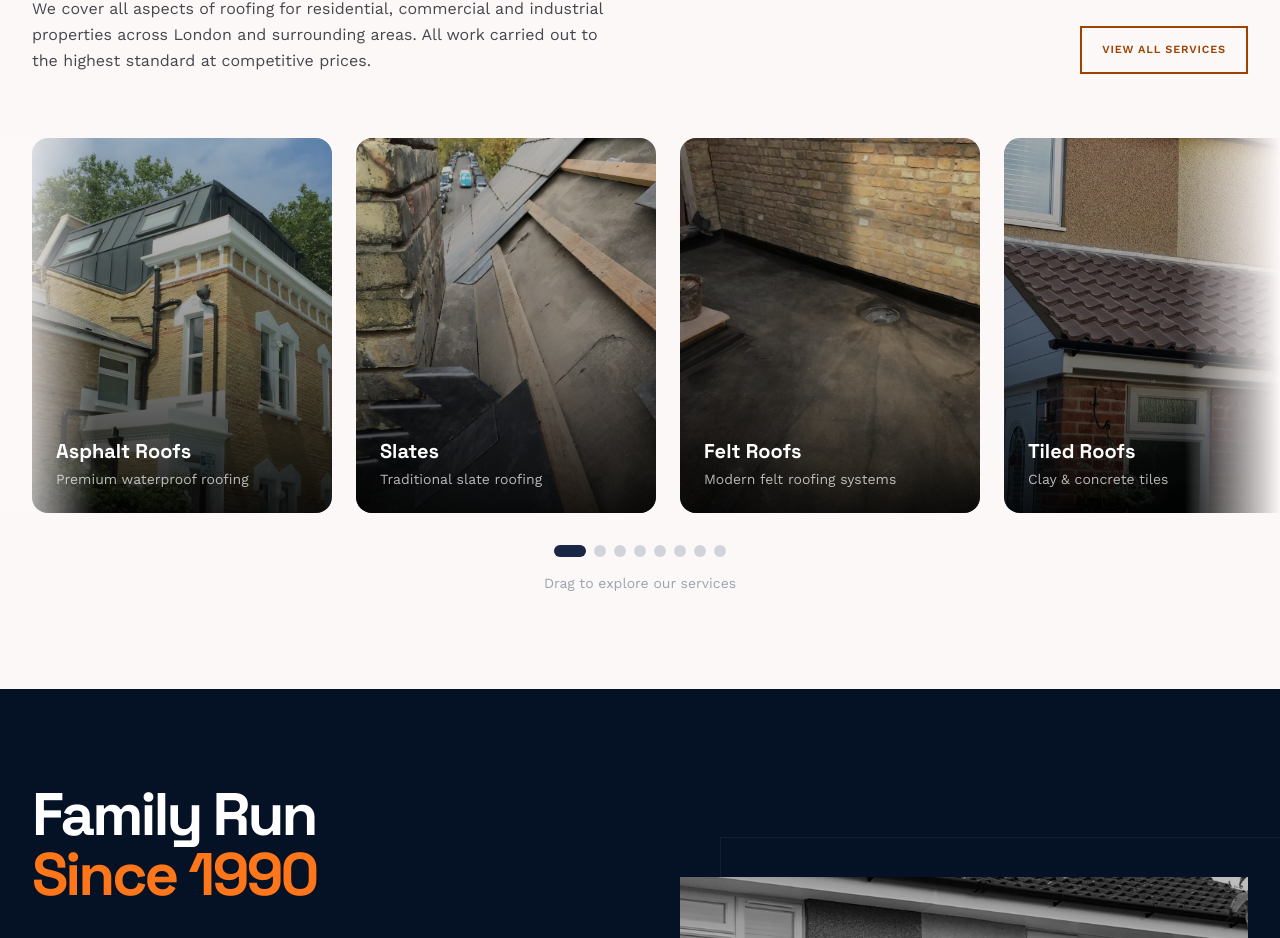
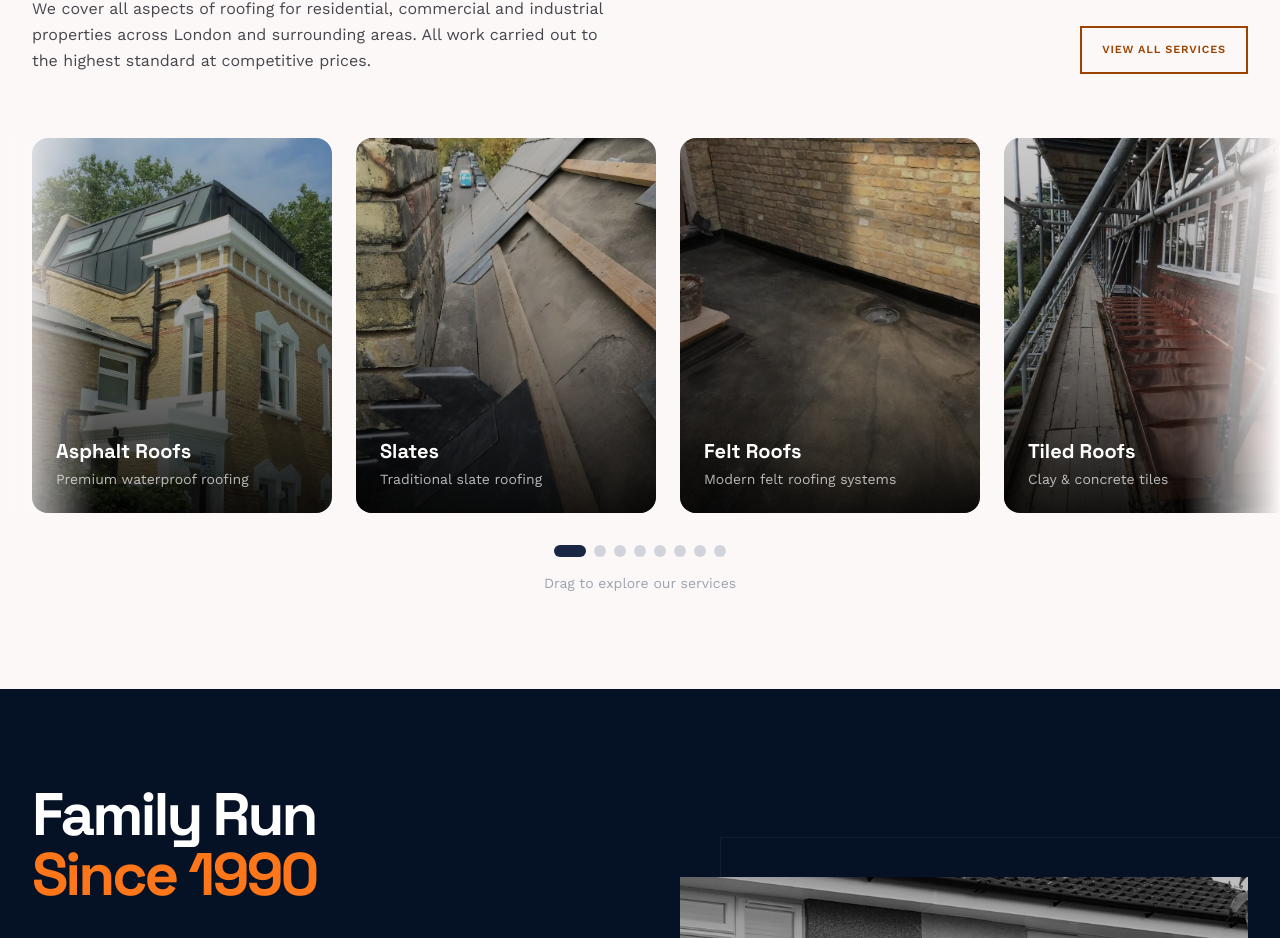
Before and after one commit to vishal-mayo/asg-roofing-website, a React (Vite) app: page / in a window 1280 px wide. Shown: the part 992-1930 px from the top of the page. Built offline with nearby package versions, Linux system fonts and the light colour scheme; the HTML template or start-up script is replaced by a standard one.

Commit message:
Fix Tiled Roofs image to use actual tile image
- Changed Tiled Roofs service from lead image to asg-tile-03.avif
- Updated both Services carousel and Services page

```diff
--- a/src/components/Services.jsx
+++ b/src/components/Services.jsx
@@ -31,7 +31,7 @@ const servicesData = [
     title: 'Tiled Roofs',
     shortDesc: 'Clay & concrete tiles',
     fullDesc: 'Traditional clay and concrete tile roofing for pitched roofs. We install new tiled roofs and repair existing ones, matching tiles perfectly for seamless extensions and repairs.',
-    image: '/images/portfolio/lead-roofing/asg-lead-03.avif',
+    image: '/images/portfolio/tiled-roofs/asg-tile-03.avif',
     features: ['50+ year lifespan', 'Weather resistant', 'Various styles & colours', 'Traditional appearance']
   },
   {
--- a/src/pages/Services.jsx
+++ b/src/pages/Services.jsx
@@ -104,7 +104,7 @@ function ServicesPage() {
               <div className="absolute inset-0 z-0">
                 <img
                   className="w-full h-full object-cover object-center opacity-40 group-hover:opacity-50 transition-opacity"
-                  src="/images/portfolio/lead-roofing/asg-lead-03.avif"
+                  src="/images/portfolio/tiled-roofs/asg-tile-03.avif"
                   alt="Tiled roofing"
                 />
                 <div className="absolute inset-0 bg-primary/60"></div>
```
